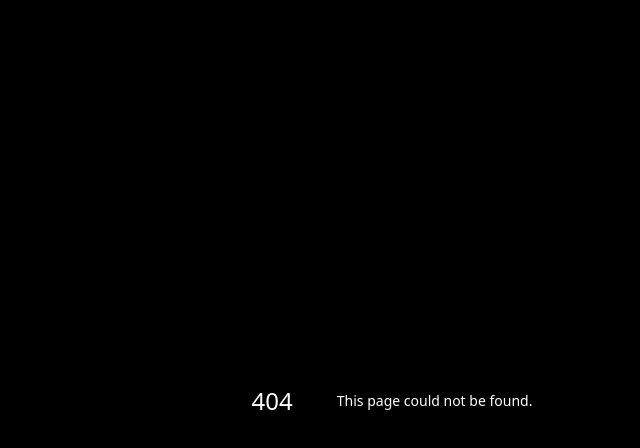
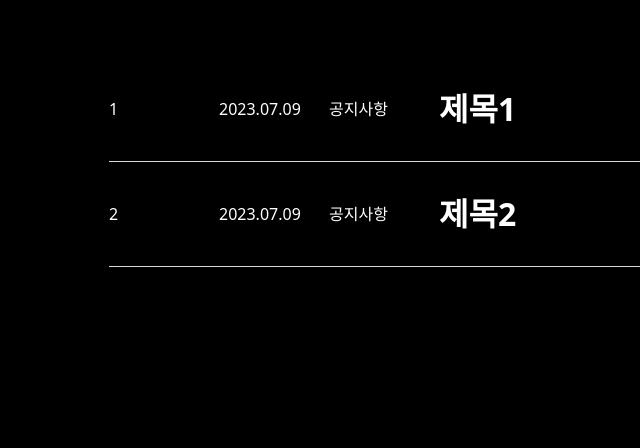
Before and after one commit to ruraeru/next_15_API, a Next.js app: page /test in a window 1280 px wide. Before the commit this address had no page. Shown: the top 448 px of the page, without its empty margins (248-888 px from the left). Built offline with nearby package versions, Linux system fonts and the light colour scheme.

Commit message:
read mdx 구현

```diff
--- /dev/null
+++ b/app/test/[title]/page.tsx
@@ -0,0 +1,9 @@
+export default async function Post({ params }: { params: Promise<{ title: string }> }) {
+    const { title } = await params;
+    return (
+        <div>
+            {title}
+        </div>
+    )
+
+}
--- /dev/null
+++ b/app/test/page.tsx
@@ -0,0 +1,61 @@
+import Image from "next/image";
+import Link from "next/link";
+import path from "path"; // 파일 경로 조작을 위한 Node.js 내장 모듈
+import matter from "gray-matter"; // Markdown 파일의 front matter(metadata)를 추출하는 라이브러리
+import fs from "fs"; // 파일 시스템 모듈
+
+export default function Test() {
+
+    // 포스트 데이터를 정렬하여 가져오는 함수를 정의합니다.
+    function getSortedPostsData() {
+        const postsDirectory = path.join(process.cwd(), "/aticles"); // Markdown 파일들이 있는 디렉토리 경로
+        const fileNames = fs.readdirSync(postsDirectory); // 해당 디렉토리 내 파일 목록을 동기적으로 읽어옵니다.
+        const allPostsData = fileNames.map((fileName) => {
+            const id = fileName.replace(/\.mdx$/, ""); // 파일 이름에서 확장자를 제거하여 id로 사용합니다.
+
+            // Markdown 파일을 읽어옵니다.
+            const fullPath = path.join(postsDirectory, fileName); // 전체 파일 경로
+            const fileContents = fs.readFileSync(fullPath, "utf8"); // 파일 내용을 UTF-8 형식으로 읽어옵니다.
+            const matterResult = matter(fileContents); // gray-matter 라이브러리를 사용하여 front matter를 추출합니다.
+
+            return {
+                id,
+                ...matterResult.data, // front matter 데이터를 반환합니다.
+            };
+        });
+
+        // 날짜를 기준으로 포스트 데이터를 정렬합니다.
+        return allPostsData.sort((a, b) => {
+            if (a.date < b.date) {
+                return 1; // a의 날짜가 더 작으면 b 앞으로 정렬합니다.
+            } else {
+                return -1; // b의 날짜가 더 작으면 a 앞으로 정렬합니다.
+            }
+        });
+    }
+
+    // 정렬된 포스트 데이터를 가져옵니다.
+    const postDatas = getSortedPostsData();
+
+    return (
+        <section className="commu_board w-[600px] border border-black mx-auto mt-10 p-4">
+            <div>
+                <ul>
+                    {postDatas.map((data, index) => (
+                        <li key={data.id} className="flex items-center border-b border-[#dbdbdb]">
+                            <div className="w-[110px]">{index + 1}</div>
+                            <div className="w-[110px]">{data.date}</div>
+                            <div className="w-[110px]">{data.category}</div>
+                            <Link
+                                href={`/test/${data.id}`}
+                                className="flex-1 text-left py-8 leading-10 font-semibold text-[32px] overflow-hidden text-ellipsis whitespace-nowrap"
+                            >
+                                {data.title}
+                            </Link>
+                        </li>
+                    ))}
+                </ul>
+            </div>
+        </section>
+    );
+}
--- /dev/null
+++ b/aticles/qwe.mdx
@@ -0,0 +1,10 @@
+---
+title: 제목2
+author: 관리자
+category: 공지사항
+date: "2023.07.09"
+---
+
+## What is Lorem Ipsum?
+
+Lorem Ipsum is dummy text.
--- /dev/null
+++ b/aticles/test.mdx
@@ -0,0 +1,10 @@
+---
+title: 제목1
+author: 관리자
+category: 공지사항
+date: "2023.07.09"
+---
+
+## What is Lorem Ipsum?
+
+Lorem Ipsum is dummy text.
--- a/package.json
+++ b/package.json
@@ -15,6 +15,7 @@
     "@prisma/client": "^6.1.0",
     "@types/mdx": "^2.0.13",
     "autoprefixer": "^10.4.20",
+    "gray-matter": "^4.0.3",
     "next": "15.1.1",
     "prisma": "^6.1.0",
     "react": "^19.0.0",
```
Also changed, not shown: aticles/test.md (deleted, +0 -3 lines), 1 other file (tests, documents, lock files or other folders).
